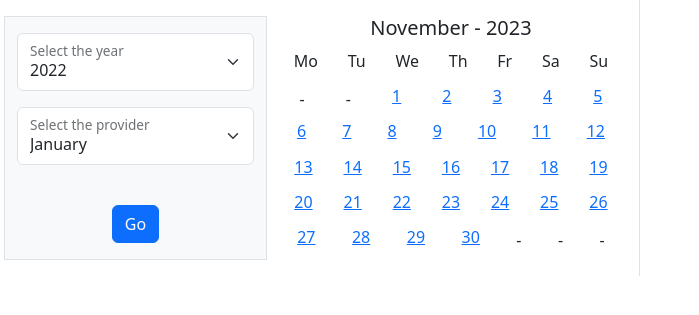
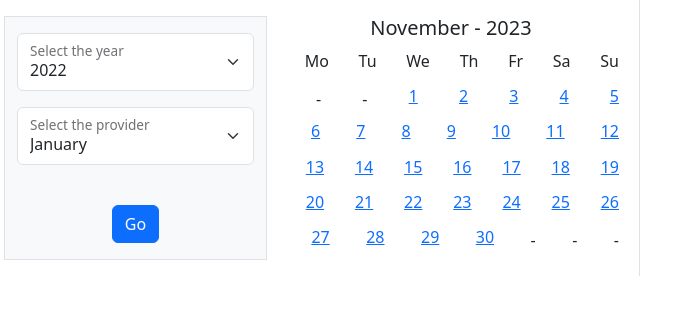
Before and after one commit to fersie7e/sie7e, a Django app: page /security/ in a window 1280 px wide. Shown: the part 56-371 px from the top of the page, without its empty margins (0-699 px from the left). Run offline with Django 4.2, Linux system fonts and the light colour scheme.

Commit message:
change the calendar alignment

```diff
--- a/security/templates/security/index.html
+++ b/security/templates/security/index.html
@@ -37,13 +37,13 @@
                     <div class="row text-center">
                             <div class="col"><h5>{{monthtext}} - {{year}}</h5></div>
                     </div>
-                    <div class="d-flex text-center">
+                    <div class="d-flex text-end">
                         {% for day in days %}
                             <div class="p-1 flex-fill"><h6>{{day}}</h6></div>
                         {% endfor %}
                     </div>
                     {% for week in cal %}
-                        <div class="d-flex text-center">
+                        <div class="d-flex text-end">
                             {% for day in week %}
                                 {% if day.month == month %}
                                     <div class="p-1 flex-fill "><a href="{% url 'filtershift' day %}"><h6>{{day.day}}</h6></a></div>
```
